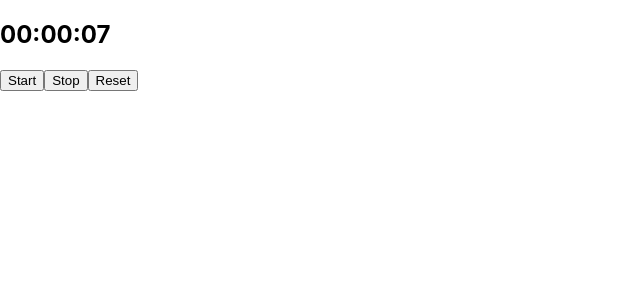
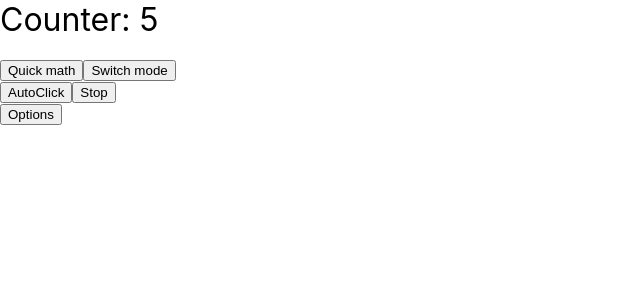
Before and after one commit to Simkav/fe-react-app, a React (Create React App) app: page / in a window 1280 px wide. Shown: the top 300 px of the page, without its empty margins (0-640 px from the left). Built offline with nearby package versions, Linux system fonts and the light colour scheme.

Commit message:
Counter solution

```diff
--- a/package.json
+++ b/package.json
@@ -6,6 +6,7 @@
     "@testing-library/jest-dom": "^5.11.9",
     "@testing-library/react": "^11.2.5",
     "@testing-library/user-event": "^12.6.3",
+    "classnames": "^2.2.6",
     "react": "^17.0.1",
     "react-dom": "^17.0.1",
     "react-scripts": "4.0.2",
--- a/src/App.js
+++ b/src/App.js
@@ -1,11 +1,11 @@
 import React, { Component } from 'react';
 import './App.css';
-import StopWatch from './components/StopWatch';
+import Counter from './components/Counter';
 
 function App(props) {
   return (
     <>
-      <StopWatch />
+      <Counter step={1} />
     </>
   );
 }
--- /dev/null
+++ b/src/components/Counter/Counter.module.css
@@ -0,0 +1,9 @@
+.field {
+  font-size: 2rem;
+}
+.hidden {
+  display: none;
+}
+.container {
+  margin-top: 20px;
+}
--- /dev/null
+++ b/src/components/Counter/index.jsx
@@ -0,0 +1,118 @@
+import React, { Component } from 'react';
+import Style from './Counter.module.css';
+import cx from 'classnames';
+
+class Counter extends Component {
+  constructor(props) {
+    super(props);
+    this.state = {
+      count: 0,
+      isIncriment: true,
+      isValid: true,
+      step: 1,
+      intervalTime: 1000,
+      showOptions: true,
+    };
+    this.intervalId = null;
+  }
+
+  siwtchMode = () => {
+    this.setState({ isIncriment: !this.state.isIncriment });
+  };
+  handleChangeStep = (e) => {
+    const value = this.checkValidNumber(e.target.value);
+    this.setState({
+      step: value,
+    });
+  };
+
+  changeIntervalTime = (e) => {
+    const value = this.checkValidNumber(e.target.value);
+    this.setState({
+      intervalTime: value,
+    });
+  };
+  checkValidNumber = (number) => {
+    const num = Number(number);
+    if (isNaN(num)) {
+      console.log(num);
+      this.setState({ isValid: false });
+    } else {
+      return num;
+    }
+  };
+  handleChaneOptions = () => {
+    this.setState({
+      showOptions: !this.state.showOptions,
+    });
+  };
+  stopAutoClick = () => {
+    clearInterval(this.intervalId);
+    this.intervalId = null;
+  };
+  startAutoClick = () => {
+    this.stopAutoClick();
+    const { intervalTime } = this.state;
+    let { intervalId } = this;
+    if (!intervalId) {
+      this.intervalId = setInterval(this.incriment, intervalTime);
+    }
+  };
+  incriment = () => {
+    const { step, count, isIncriment } = this.state;
+    this.setState({
+      count: isIncriment ? count + step : count - step,
+    });
+  };
+  componentDidMount() {
+    const { step } = this.props;
+    this.setState({ step: step });
+    this.checkValidNumber(this.props.step);
+    this.startAutoClick();
+  }
+
+  render() {
+    const { count, isValid, step, intervalTime, showOptions } = this.state;
+    if (!isValid) {
+      return <>Something go wrong, reload app</>;
+    }
+    return (
+      <section>
+        <div className={Style.fieldContainer}>
+          <div className={cx(Style.field, Style.count)}>Counter: {count}</div>
+        </div>
+        <div className={Style.container}>
+          <button
+            className={cx(Style.incrimentBtn, Style.btn)}
+            onClick={this.incriment}
+          >
+            Quick math
+          </button>
+          <button
+            className={cx(Style.switchModeBtn, Style.btn)}
+            onClick={this.siwtchMode}
+          >
+            Switch mode
+          </button>
+        </div>
+        <div className={Style.fieldContainer}>
+          <button onClick={this.startAutoClick}>AutoClick</button>
+          <button onClick={this.stopAutoClick}>Stop</button>
+        </div>
+        <button onClick={this.handleChaneOptions}>Options</button>
+        <div className={cx({ [Style.hidden]: showOptions })}>
+          Interval time:{' '}
+          <input
+            onChange={this.changeIntervalTime}
+            value={intervalTime}
+          ></input>{' '}
+          <div className={cx(Style.field, Style.step)}>
+            Step: <input onChange={this.handleChangeStep} value={step}></input>
+          </div>
+        </div>
+      </section>
+    );
+  }
+}
+
+export default Counter;
--- a/src/components/StopWatch/index.jsx
+++ b/src/components/StopWatch/index.jsx
@@ -20,12 +20,15 @@ class StopWatch extends Component {
   };
 
   start = () => {
+    console.log(this.timeoutId);
     if (!this.timeoutId) {
       this.timeOutTick();
     }
   };
 
   componentDidUpdate() {
+    console.log(this.timeoutId);
+
     if (this.timeoutId) {
       this.timeOutTick();
     }
```
Also changed, not shown: 1 other file (tests, documents, lock files or other folders).
